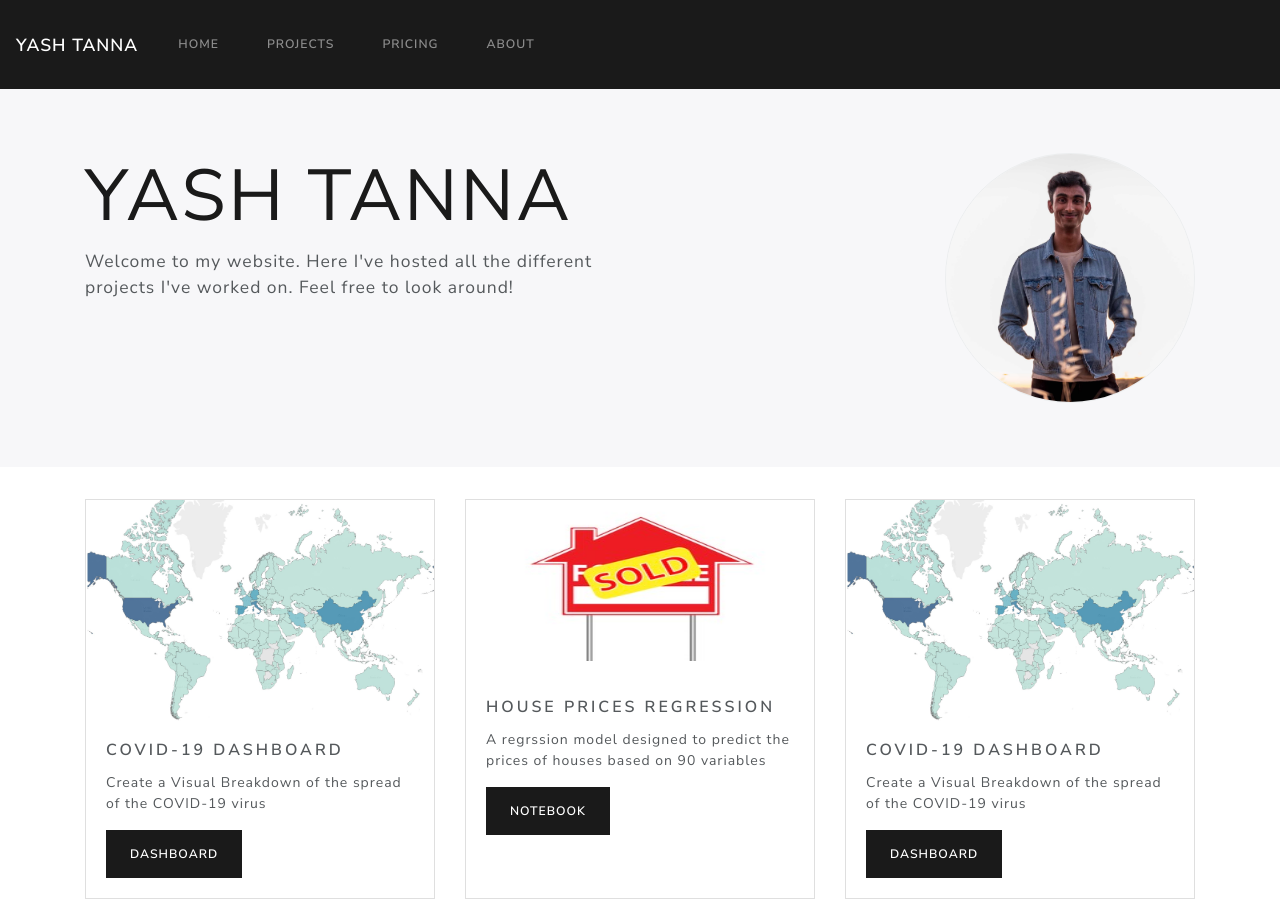
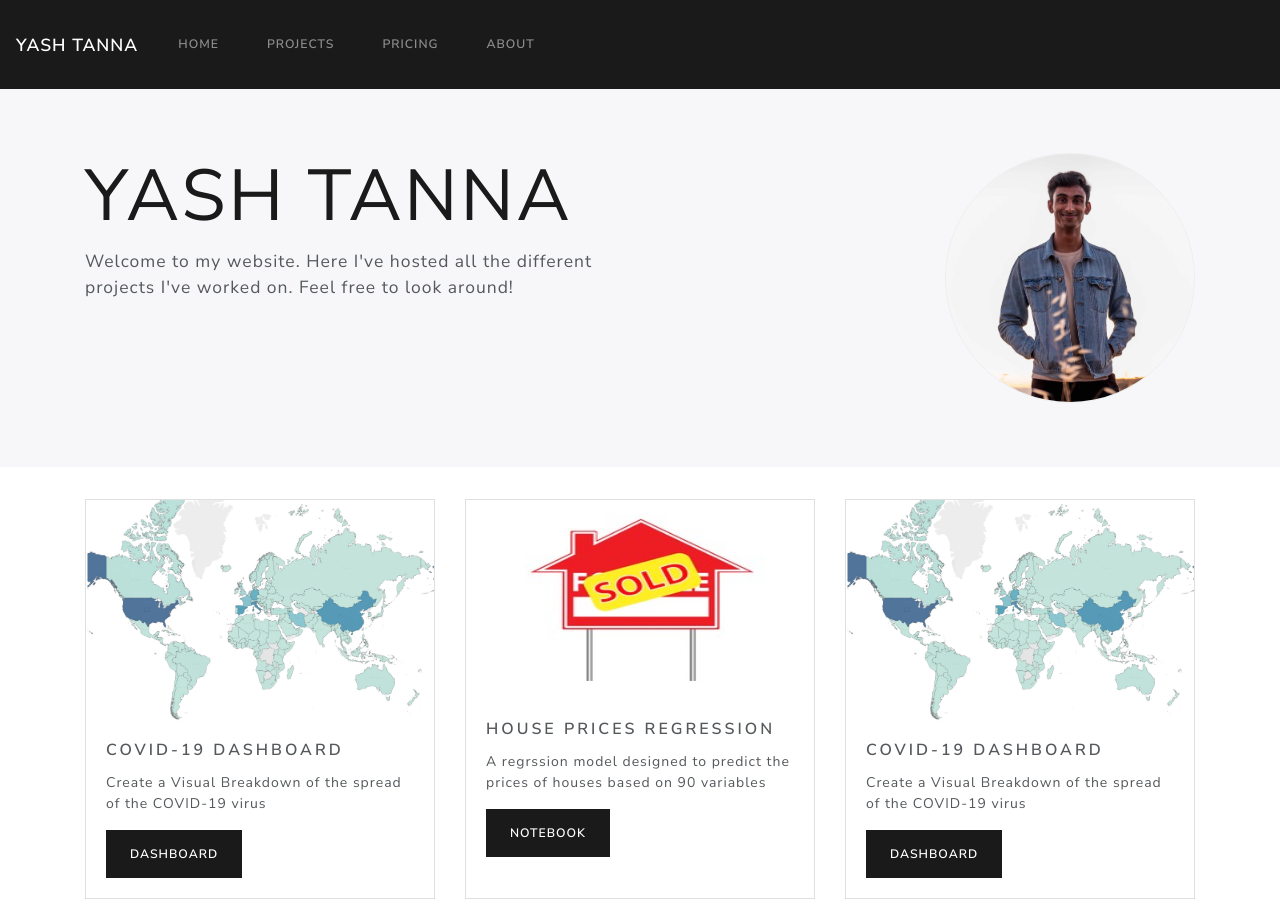
Before and after one commit to yashterday/yashterday.github.io, a plain HTML site: page index.html in a window 1280 px wide. Drawn offline with Linux system fonts and the light colour scheme.

Commit message:
Card Test 3

```diff
--- a/index.html
+++ b/index.html
@@ -59,7 +59,7 @@
         </div>
       </div>
       <div class="card" style="width: 18rem;">
-        <img class="card-img-top" src="/yashterday.github.io/img/house-price.jpg" alt="Card image cap" style="height:177.29px;">
+        <img class="card-img-top" src="/yashterday.github.io/img/house-price.jpg" alt="Card image cap" style="height:200px;">
         <div class="card-body">
           <h5 class="card-title">House Prices Regression</h5>
           <p class="card-text">A regrssion model designed to predict the prices of houses based on 90 variables</p>
```
